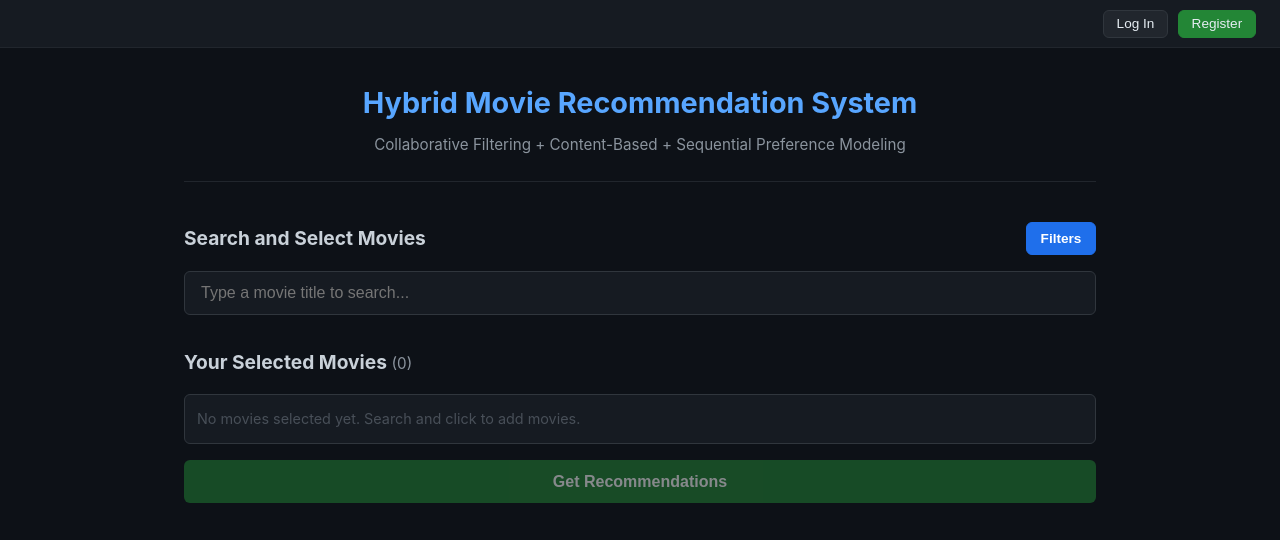
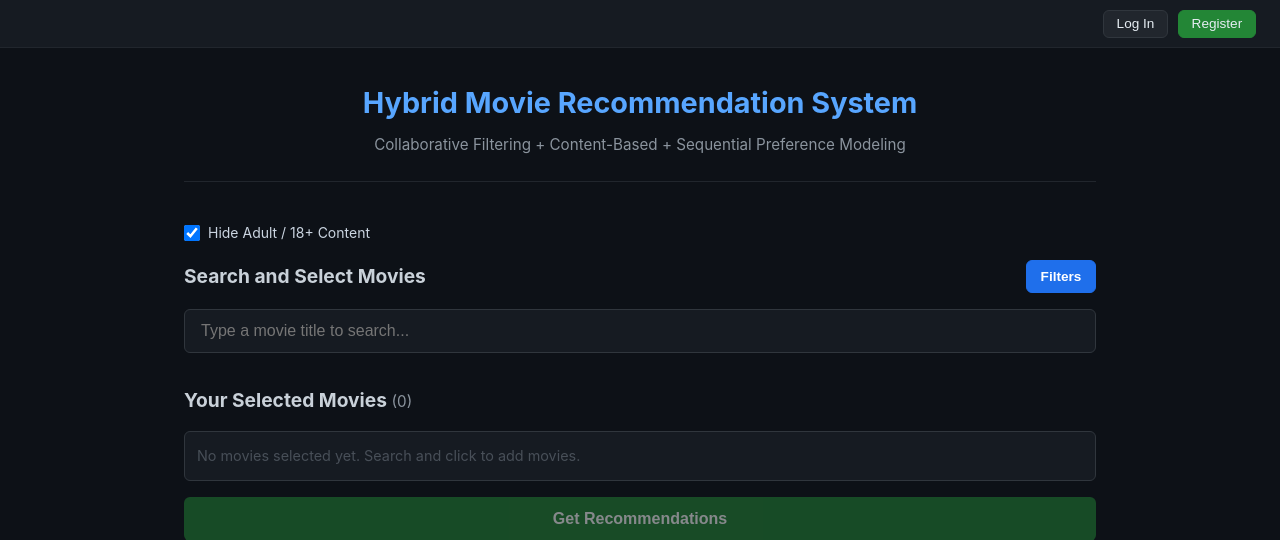
Before and after one commit to sasuke9688/Hybrid-Sequential-movie-reccomender, a Flask app: page / in a window 1280 px wide. Shown: the top 540 px of the page. Run offline with Flask 3, Linux system fonts and the light colour scheme.

Commit message:
Update index.html

```diff
--- a/templates/index.html
+++ b/templates/index.html
@@ -76,6 +76,13 @@
             <p class="subtitle">Collaborative Filtering + Content-Based + Sequential Preference Modeling</p>
         </header>
 
+        <div style="margin-top: 10px; margin-bottom: 15px; display: flex; align-items: center; gap: 8px;">
+    <input type="checkbox" id="hideAdult" checked style="cursor: pointer; width: 16px; height: 16px;">
+    <label for="hideAdult" style="color: #cbd5e1; font-size: 14px; cursor: pointer;">
+        Hide Adult / 18+ Content
+    </label>
+</div>
+
         <section class="search-section">
             <div class="section-header">
                 <h2>Search and Select Movies</h2>
```
